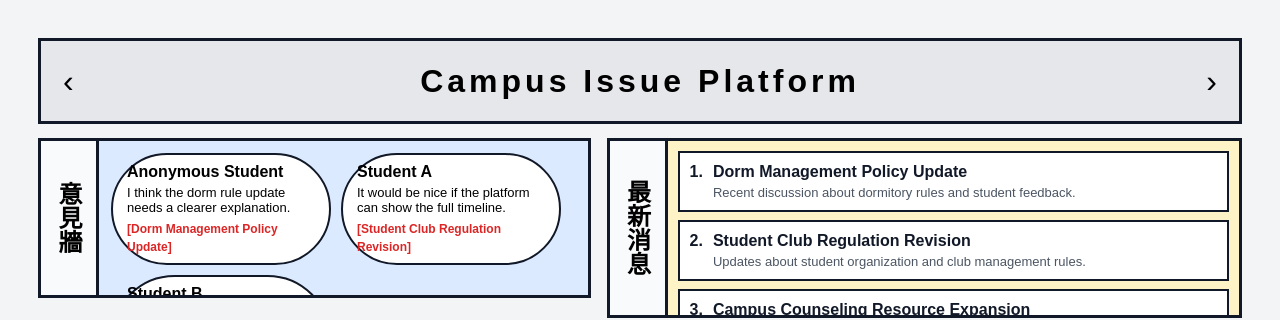
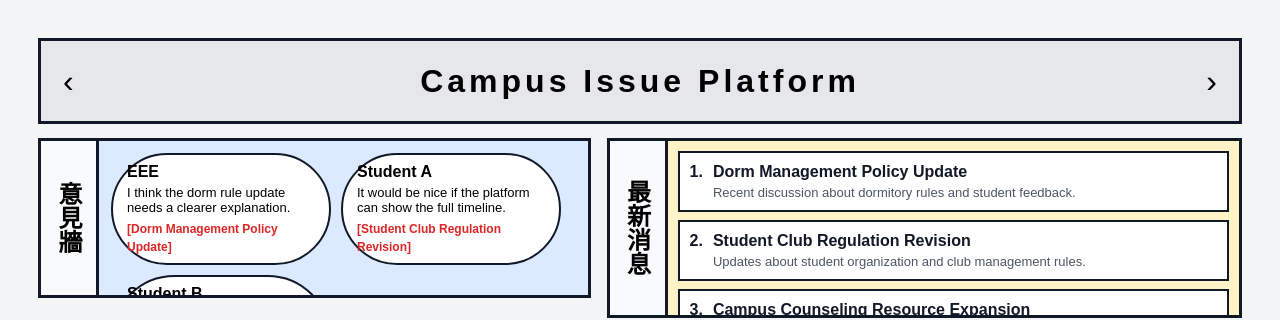
Before and after one commit to megumin0507/Campus_Issue_Platform, a React (Vite) app in the folder apps/frontend/: page / in a window 1280 px wide. Shown: the top 320 px of the page. Built offline with nearby package versions, Linux system fonts and the light colour scheme.

Commit message:
“message”

```diff
--- a/apps/frontend/src/pages/HomePage.tsx
+++ b/apps/frontend/src/pages/HomePage.tsx
@@ -83,7 +83,7 @@ const pseudoEvents: EventPreview[] = [
 const pseudoComments: CommentPreview[] = [
   {
     id: "comment-001",
-    author: "Anonymous Student",
+    author: "EEE",
     content: "I think the dorm rule update needs a clearer explanation.",
     relatedIssue: "Dorm Management Policy Update",
   },
```
